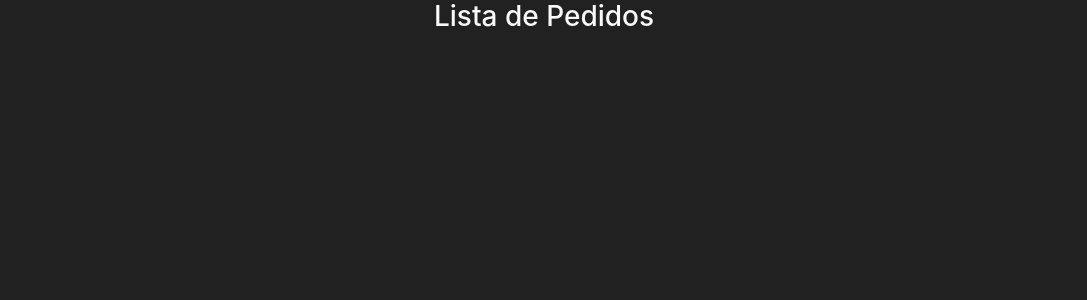
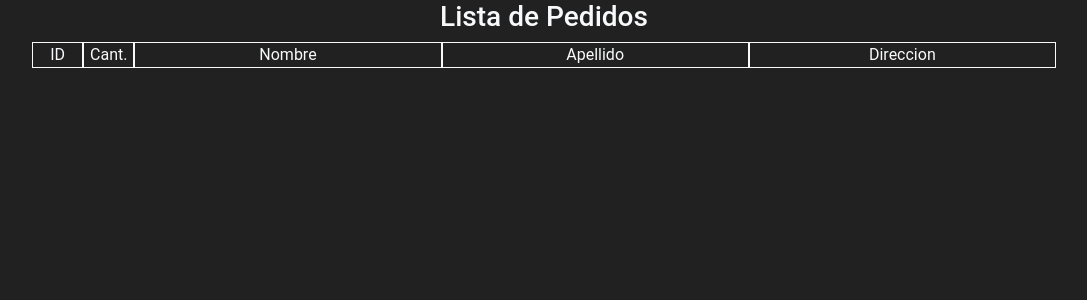
Before and after one commit to SebastianIRodriguez/Metior-Web, a PHP site: page /pedidos.html in a window 1280 px wide. Shown: the top 300 px of the page, without its empty margins (96-1183 px from the left). Run offline with PHP 8.4, Linux system fonts and the light colour scheme; data that the repository does not hold is empty.

Commit message:
Se generalizo el footer, se mejoro el estilo de las paginas principales y se hizo un diseno mas fachero para la lista de pedidos

```diff
--- a/css/estilos.css
+++ b/css/estilos.css
@@ -6,6 +6,7 @@ body{
 
 img{
   object-fit: cover;
+
 }
 
 
@@ -72,8 +73,12 @@ min-height: 12em;
 position: relative;
 }
 
-.fondo2::before {
+.fondo-cont::before {
   background-image: url(../img/diagnocl.png);
+}
+
+.fondo-como::before {
+  background-image: url(../img/fondo-como-funciona.svg);
 }
 
 .seccion1-message::before {
@@ -121,9 +126,9 @@ text-transform: uppercase;
   width: 150px;
 }
 #cuerpo{
-  color: #212121;
+  color: #cc6600;
   /*background-color: #454545;*/
-  height: 800px;
+  height: 100%;
   width: 100%;
 }
 
@@ -144,14 +149,11 @@ text-transform: uppercase;
   align-items: center;
 }
 
-#video{
-  position:relative;
-  left: 20px;
+.tabla-pedidos {
+  width: 80%;
+  height: 30px;
 }
-.primer-h1{
-  padding-left: 20px
-  padding-top: 20px;
+
+#responsecontainer {
+  width: 80%;
 }
-.parrafos{
-  padding-left: 20px;
-}
--- a/js/pedidos.js
+++ b/js/pedidos.js
@@ -5,11 +5,78 @@ function loadListaPedidos() {
         var pedidos = JSON.parse(data)
 
         var container = document.getElementById('responsecontainer')
+
+        var id = document.createElement("div")
+        id.setAttribute("class", "text-light flex-center")
+        id.setAttribute("style","width:5%;border-style: solid;border-width: 1px;")
+        id.innerHTML = "ID"
+
+        var cant = document.createElement("div")
+        cant.setAttribute("class", "text-light flex-center")
+        cant.setAttribute("style","width:5%;border-style: solid;border-width: 1px;")
+        cant.innerHTML = "Cant."
+
+        var nombre = document.createElement("div")
+        nombre.setAttribute("class", "text-light flex-center")
+        nombre.setAttribute("style","width:30%;border-style: solid;border-width: 1px;")
+        nombre.innerHTML = "Nombre"
+
+        var apellido = document.createElement("div")
+        apellido.setAttribute("class", "text-light flex-center")
+        apellido.setAttribute("style","width:30%;border-style: solid;border-width: 1px;")
+        apellido.innerHTML = "Apellido"
+
+        var direccion = document.createElement("div")
+        direccion.setAttribute("class", "text-light flex-center")
+        direccion.setAttribute("style","width:30%;border-style: solid;border-width: 1px;")
+        direccion.innerHTML = "Direccion"
+
+        var guia = document.createElement("div")
+        guia.setAttribute("style","display:flex;flex-direction:row;width:100%")
+
+        guia.appendChild(id)
+        guia.appendChild(cant)
+        guia.appendChild(nombre)
+        guia.appendChild(apellido)
+        guia.appendChild(direccion)
+
+        container.appendChild(guia)
+
         for (var pedido of pedidos) {
-            var para = document.createElement("p")
-            var node = document.createTextNode(JSON.stringify(pedido))
-            para.appendChild(node)
-            para.setAttribute("class", "text-light")
+
+            var id = document.createElement("div")
+            id.setAttribute("class", "text-light flex-center")
+            id.setAttribute("style","width:5%;border-style: solid;border-width: 1px;")
+            id.innerHTML = pedido.id
+
+            var cant = document.createElement("div")
+            cant.setAttribute("class", "text-light flex-center")
+            cant.setAttribute("style","width:5%;border-style: solid;border-width: 1px;")
+            cant.innerHTML = pedido.cant
+
+            var nombre = document.createElement("div")
+            nombre.setAttribute("class", "text-light flex-center")
+            nombre.setAttribute("style","width:30%;border-style: solid;border-width: 1px;")
+            nombre.innerHTML = pedido.nombre
+
+            var apellido = document.createElement("div")
+            apellido.setAttribute("class", "text-light flex-center")
+            apellido.setAttribute("style","width:30%;border-style: solid;border-width: 1px;")
+            apellido.innerHTML = pedido.apellido
+
+            var direccion = document.createElement("div")
+            direccion.setAttribute("class", "text-light flex-center")
+            direccion.setAttribute("style","width:30%;border-style: solid;border-width: 1px;")
+            direccion.innerHTML = pedido.direccion
+
+            var para = document.createElement("div")
+            para.setAttribute("style","display:flex;flex-direction:row;width:100%")
+
+            para.appendChild(id)
+            para.appendChild(cant)
+            para.appendChild(nombre)
+            para.appendChild(apellido)
+            para.appendChild(direccion)
 
             container.appendChild(para)
         }
--- a/pedidos.html
+++ b/pedidos.html
@@ -1,6 +1,8 @@
+<!DOCTYPE html>
 <html>
-
+  <head>
     <link href="./css/colors.css" rel="stylesheet">
+    <link href="./css/estilos.css" rel="stylesheet">
     <script type="text/javascript" src="https://ajax.googleapis.com/ajax/libs/jquery/3.4.1/jquery.min.js"></script>
     <script type="text/javascript" src="./js/pedidos.js"></script>
     <script type="text/javascript">
@@ -8,7 +10,7 @@
         loadListaPedidos()
       });
     </script>
-
+  </head>
   <body class="d-flex flex-column align-items-center">
     <h3 class="text-light">Lista de Pedidos</h3>
     <div id="responsecontainer" class="d-flex flex-column">
```
Also changed, not shown: como-funciona.html (+8 -14 lines), contacto.html (+3 -12 lines), footer.html (added, +11 -0 lines), index.html (+2 -11 lines), img/fondo-como-funciona.svg (added). Lines whose indentation alone changed are shown as unchanged.
